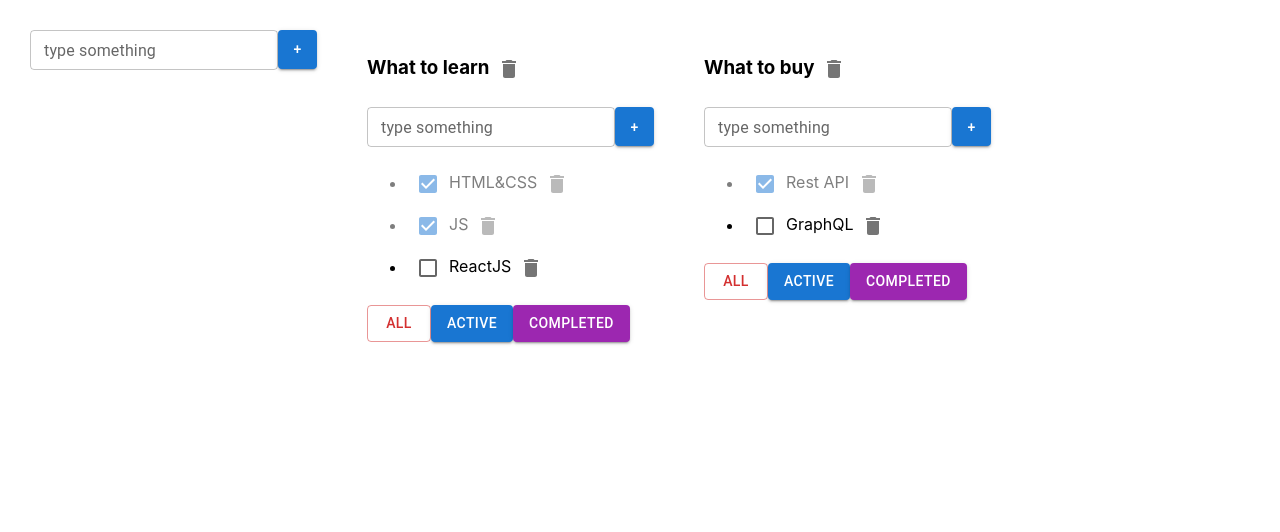
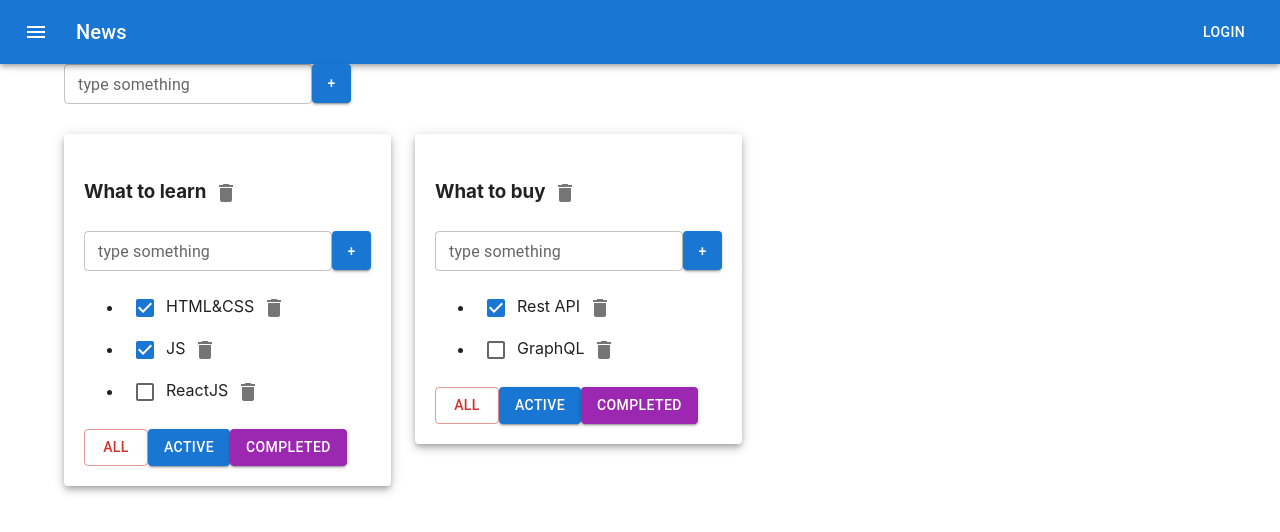
Before and after one commit to Kolibri2048/TodoList-solo-leveling, a React (Create React App) app: page / in a window 1280 px wide. Shown: the top 532 px of the page. Built offline with nearby package versions, Linux system fonts and the light colour scheme.

Commit message:
etap thuethday week 3 finish

```diff
--- a/src/App.css
+++ b/src/App.css
@@ -1,29 +1,29 @@
 .App {
-  padding: 30px;
-  display: flex;
+/*  padding: 30px;*/
+/*  display: flex;*/
 }
 
-.App > div {
-  margin-right: 50px;
-}
+/*.App > div {*/
+/*  margin-right: 50px;*/
+/*}*/
 
-.error {
-  border: red 1px solid;
-}
+/*.error {*/
+/*  border: red 1px solid;*/
+/*}*/
 
-.error-message {
-  color: red;
-}
+/*.error-message {*/
+/*  color: red;*/
+/*}*/
 
-.active-filter {
-  background-color: lightgreen;
-}
+/*.active-filter {*/
+/*  background-color: lightgreen;*/
+/*}*/
 
-.is-done {
-  opacity: 0.5;
-}
+/*.is-done {*/
+/*  opacity: 0.5;*/
+/*}*/
 
-.todolist-title-container {
-  display: flex;
-  align-items: center;
-}
+/*.todolist-title-container {*/
+/*  display: flex;*/
+/*  align-items: center;*/
+/*}*/
--- a/src/App.tsx
+++ b/src/App.tsx
@@ -1,8 +1,10 @@
 import './App.css';
 import {Todolist} from "./Todolist";
-import {useState} from "react";
+import React, {useState} from "react";
 import {v1} from "uuid";
 import {AddItemForm} from "./AddItemForm";
+import ButtonAppBar from "./ButtonAppBar";
+import {Container, Grid, Paper} from "@mui/material";
 
 export type TaskType = {
     id: string
@@ -17,7 +19,7 @@
 }
 
 export type TasksStateType = {
-    [key: string] : TaskType[]
+    [key: string]: TaskType[]
 }
 
 export type FilterValuesType = 'all' | 'active' | 'completed'
@@ -56,7 +58,7 @@
             title: title,
             isDone: false
         }
-		setTasks({...tasks, [todolistID] : [newTask, ...tasks[todolistID] ]})
+        setTasks({...tasks, [todolistID]: [newTask, ...tasks[todolistID]]})
 
     }
 
@@ -65,7 +67,7 @@
     }
 
     const changeTaskStatus = (todolistID: string, taskId: string, isDone: boolean) => {
-        setTasks({...tasks, [todolistID] : tasks[todolistID].map(el => el.id === taskId ? {...el, isDone} : el)})
+        setTasks({...tasks, [todolistID]: tasks[todolistID].map(el => el.id === taskId ? {...el, isDone} : el)})
 
     }
 
@@ -76,31 +78,41 @@
 
     const addTodoList = (title: string) => {
         const todolistId = v1()
-        let newTodo:TodoListType  = {
+        let newTodo: TodoListType = {
             id: todolistId,
             title,
             filter: 'all',
         }
-        setTodoLists([...todoLists,newTodo])
+        setTodoLists([...todoLists, newTodo])
         setTasks({...tasks, [todolistId]: []})
     }
 
 
-
     const updateTaskTitle = (todolistID: string, taskId: string, newTitle: string) => {
-        setTasks({...tasks, [todolistID]: tasks[todolistID].map(el => el.id === taskId ? {...el, title:newTitle} : el)})
+        setTasks({
+            ...tasks,
+            [todolistID]: tasks[todolistID].map(el => el.id === taskId ? {...el, title: newTitle} : el)
+        })
         // map - update, filter - delete
     }
 
-    const updateTodoListTitle = (todoListsID:string, newTitle: string) => {
-        setTodoLists(todoLists.map(el => el.id === todoListsID ? {...el, title : newTitle}: el))
+    const updateTodoListTitle = (todoListsID: string, newTitle: string) => {
+        setTodoLists(todoLists.map(el => el.id === todoListsID ? {...el, title: newTitle} : el))
     }
 
 
     return (
         <div className="App">
-            <AddItemForm addTask={addTodoList} />
-            {todoLists.map(el => {
+            <ButtonAppBar />
+            <Container fixed>
+                <Grid container sx={{ mb: '30px' }}>
+                    <AddItemForm addTask={addTodoList}/>
+                </Grid>
+
+
+                <Grid container spacing={3}>
+                    {
+                        todoLists.map(el => {
                             let tasksForTodolist = tasks[el.id]
                             if (el.filter === 'active') {
                                 tasksForTodolist = tasks[el.id].filter(task => !task.isDone)
@@ -109,7 +121,8 @@
                             if (el.filter === 'completed') {
                                 tasksForTodolist = tasks[el.id].filter(task => task.isDone)
                             }
-                return (
+                            return <Grid item>
+                                <Paper elevation={5} style={{padding: '20px'}}>
                                 <Todolist
                                     key={el.id}
                                     todoListID={el.id}
@@ -124,8 +137,12 @@
                                     updateTaskTitle={updateTaskTitle}
                                     updateTodoListTitle={updateTodoListTitle}
                                 />
-                )
-            })}
+                                </Paper>
+                            </Grid>
+                        })
+                    }
+                </Grid>
+            </Container>
 
 
         </div>
--- /dev/null
+++ b/src/ButtonAppBar.tsx
@@ -0,0 +1,32 @@
+import * as React from 'react';
+import AppBar from '@mui/material/AppBar';
+import Box from '@mui/material/Box';
+import Toolbar from '@mui/material/Toolbar';
+import Typography from '@mui/material/Typography';
+import Button from '@mui/material/Button';
+import IconButton from '@mui/material/IconButton';
+import MenuIcon from '@mui/icons-material/Menu';
+
+export default function ButtonAppBar() {
+    return (
+        <Box sx={{ flexGrow: 1 }}>
+            <AppBar position="static">
+                <Toolbar>
+                    <IconButton
+                        size="large"
+                        edge="start"
+                        color="inherit"
+                        aria-label="menu"
+                        sx={{ mr: 2 }}
+                    >
+                        <MenuIcon />
+                    </IconButton>
+                    <Typography variant="h6" component="div" sx={{ flexGrow: 1 }}>
+                        News
+                    </Typography>
+                    <Button color="inherit">Login</Button>
+                </Toolbar>
+            </AppBar>
+        </Box>
+    );
+}
```
Lines whose indentation alone changed are shown as unchanged.
